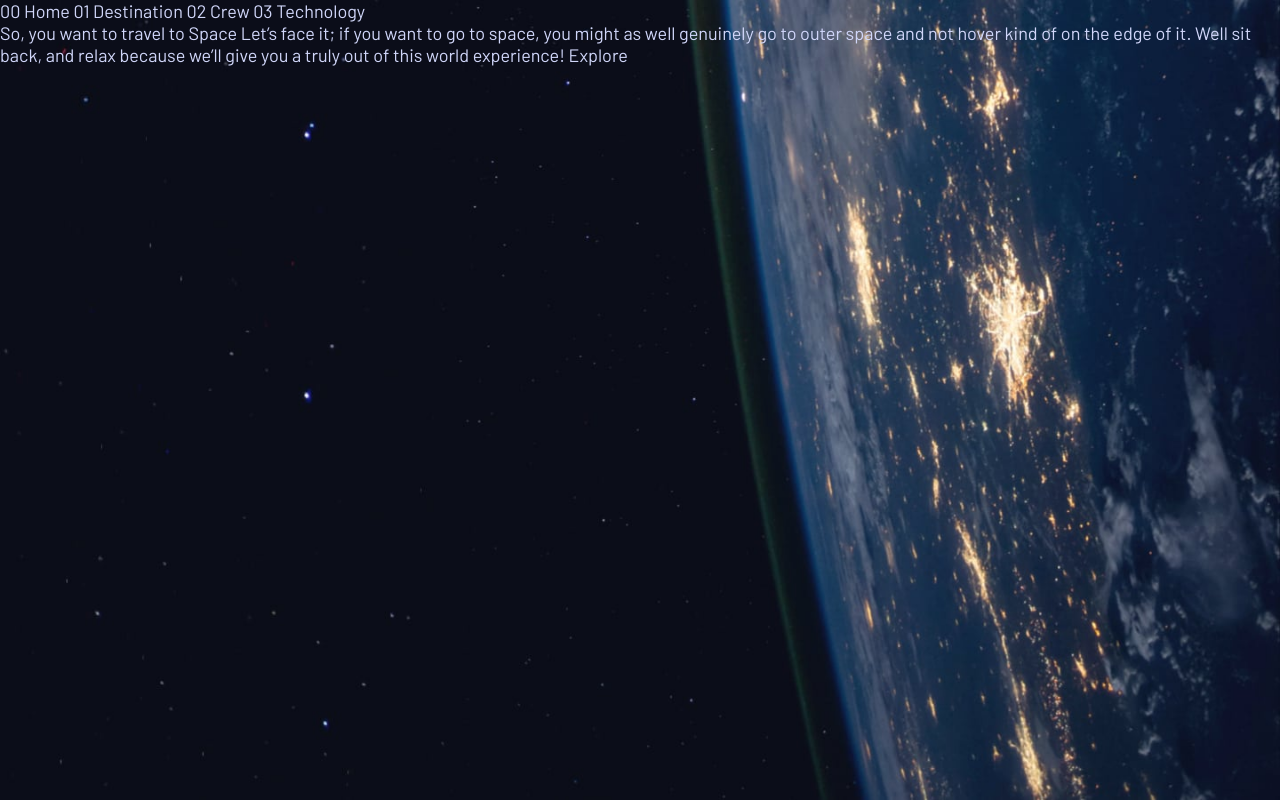
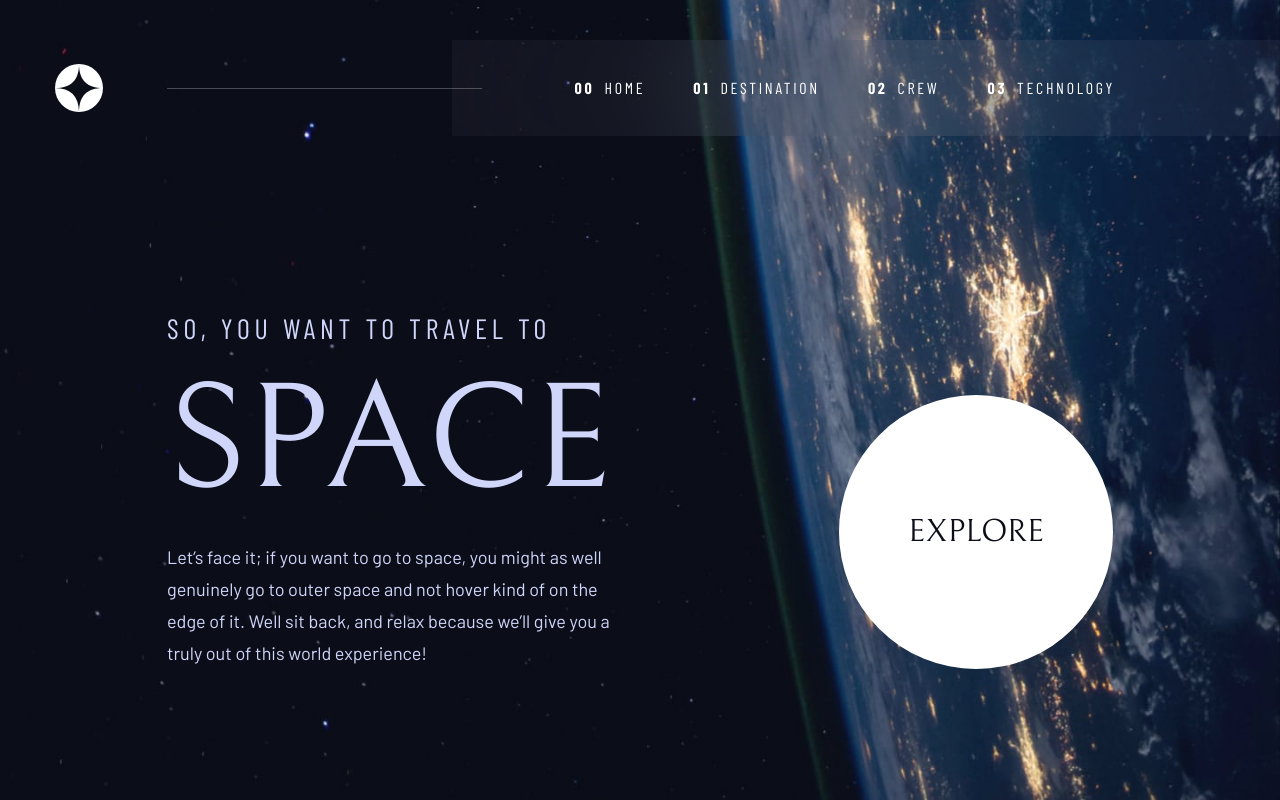
Before and after one commit to PerleMedia/fm-space-tourism, a plain HTML site: page index.html in a window 1280 px wide. Drawn offline with Linux system fonts and the light colour scheme.

Commit message:
frontpage v1 - desktop only, no js

```diff
--- a/index.html
+++ b/index.html
@@ -14,28 +14,46 @@
   <body>
     <div id="front-page" class="content">
       <!-- Header -->
-      <header>
-        <nav>
+      <header id="header" class="flex">
+        <img class="logo" src="images/logo.svg" alt="Space Tourism Logo"/>
+        <nav class="navigation flex" role="navigation" aria-label="Main menu">
+          <ul id="main-menu">
+            <li class="menu-item active">
+              <a class="menu-link" aria-label="Home"><span>00</span>Home</a>
+            </li>
+            <li class="menu-item active">
+              <a class="menu-link" aria-label="Destination"><span>01</span>Destination</a>
+            </li>
+            <li class="menu-item active">
+              <a class="menu-link" aria-label="Crew"><span>02</span>Crew</a>
+            </li>
+            <li class="menu-item active">
+              <a class="menu-link" aria-label="Technology"><span>03</span>Technology</a>
+            </li>
+          </ul>
+        </nav>
 
-        </nav>
-        00 Home
-        01 Destination
-        02 Crew
-        03 Technology
       </header>
 
       <!-- Main -->
       <main>
-
-
-        So, you want to travel to
-        Space
-        Let’s face it; if you want to go to space, you might as well genuinely go to
-        outer space and not hover kind of on the edge of it. Well sit back, and relax
-        because we’ll give you a truly out of this world experience!
-
-        Explore
-
+        <div class="row cols-2">
+          <div class="text-content">
+            <h5>So, you want to travel to</h5>
+            <h1>Space</h1>
+            <p>
+              Let’s face it; if you want to go to space, you might as well genuinely go to
+              outer space and not hover kind of on the edge of it. Well sit back, and relax
+              because we’ll give you a truly out of this world experience!
+            </p>
+          </div>
+          <div class="explore">
+            <div class="explore-button flex">
+              <h4>Explore</h4>
+            </div>
+            <div class="explore-hover"></div>
+          </div>
+        </div>
 
       </main>
 
--- /dev/null
+++ b/sass/_containers.scss
@@ -0,0 +1,45 @@
+.content{
+  box-sizing: border-box;
+  background-size:cover;
+  padding-top:40px;
+
+  .flex{
+    display:flex;
+    align-items: center;
+  }
+
+  main{
+    display:flex;
+    padding:0 167px 131px;
+    min-height: calc(100vh - 136px);
+    box-sizing: border-box;
+
+    .row{
+      display:flex;
+      width:100%;
+
+      &.cols-2 > *{
+        width:50%;
+      }
+      &.cols-3 > *{
+        width:33.33%;
+      }
+      &.cols-4 > *{
+        width:25%;
+      }
+    }
+  }
+
+  @media (max-width:$mddesktop){
+
+  }
+  @media (max-width:$smdesktop){
+
+  }
+  @media (max-width:$tablet){
+
+  }
+  @media (max-width:$mobile){
+
+  }
+}
--- a/sass/_typography.scss
+++ b/sass/_typography.scss
@@ -1,32 +1,38 @@
-h1,
-.heading-one{
+h1, h2, h3, h4{
   font-family: $bellefair;
+  text-transform: uppercase;
+  font-weight:400;
+  margin:.75rem 0;
+}
+
+h1{
   font-size: $text150;
 }
 
-h2,
-.heading-two{
-  font-family: $bellefair;
+h2{
   font-size: $text100;
 }
 
-h3,
-.heading-three{
-  font-family: $bellefair;
+h3{
   font-size: $text56;
 }
 
-h4,
-.heading-four{
-  font-family: $bellefair;
+h4{
   font-size: $text32;
 }
 
-h5,
-.heading-five{
+h5{
   font-family: $barlowcondensed;
   font-size: $text28;
   letter-spacing:4.75px;
+  text-transform: uppercase;
+  font-weight:400;
+  margin:.75rem 0;
+}
+
+p{
+  line-height:1.78;
+  margin:.75rem 0 0;
 }
 
 .subheading-one{
--- a/sass/pages/_front-page.scss
+++ /dev/null
@@ -1,16 +0,0 @@
-#front-page{
-  background-image:url('images/home/background-home-desktop.jpg');
-
-  @media (max-width:$mddesktop){
-
-  }
-  @media (max-width:$smdesktop){
-
-  }
-  @media (max-width:$tablet){
-
-  }
-  @media (max-width:$mobile){
-
-  }
-}
--- /dev/null
+++ b/sass/pages/_header.scss
@@ -0,0 +1,56 @@
+#header{
+  margin-left:auto;
+  width:calc(100% - 55px);
+
+  nav{
+    margin-left:auto;
+    height: 96px;
+    padding:0 141px 0 99px;
+    background-color:rgba(255,255,255,.04);
+    backdrop-filter:blur(81.55px);
+
+    &::before{
+      content:'';
+      position:absolute;
+      right:calc(100% - 30px);
+      width:calc((100vw - 137px) - 100%);
+      height: 1px;
+      background-color:rgba(255,255,255,.25);
+    }
+
+    ul#main-menu{
+      display:flex;
+      list-style-type: none;
+      padding:0;
+
+      li{
+        padding:0 24px;
+        font-family: $barlowcondensed;
+        font-size:$text16;
+        letter-spacing:2.7px;
+        text-transform: uppercase;
+        a{
+          color: $white;
+          span{
+            font-weight:600;
+            margin-right:10px;
+          }
+        }
+      }
+    }
+  }
+
+
+  @media (max-width:$mddesktop){
+
+  }
+  @media (max-width:$smdesktop){
+
+  }
+  @media (max-width:$tablet){
+
+  }
+  @media (max-width:$mobile){
+
+  }
+}
--- /dev/null
+++ b/sass/pages/_page-home.scss
@@ -0,0 +1,64 @@
+#front-page{
+  background-image:url('images/home/background-home-desktop.jpg');
+  background-position:center right;
+
+  main{
+    .row{
+      align-items: flex-end;
+
+      .text-content{
+        p{
+          width:28.125rem;
+        }
+      }
+
+      .explore{
+        display:flex;
+        justify-content: flex-end;
+        .explore-button{
+          justify-content: center;
+          background-color:$white;
+          color:$darkblue;
+          width:274px;
+          height:274px;
+          border-radius:100%;
+          cursor:pointer;
+          z-index:1;
+
+          &:hover ~ .explore-hover{
+            transform:scale(1.64);
+          }
+
+          h4{
+            margin:0;
+          }
+        }
+
+        .explore-hover{
+          position:absolute;
+          width:274px;
+          height:274px;
+          border-radius:100%;
+          transform:scale(1);
+          transition:.7s all ease-out;
+          background-color:rgba(255,255,255,.104);
+        }
+
+
+      }
+    }
+  }
+
+  @media (max-width:$mddesktop){
+
+  }
+  @media (max-width:$smdesktop){
+
+  }
+  @media (max-width:$tablet){
+
+  }
+  @media (max-width:$mobile){
+
+  }
+}
--- a/sass/style.scss
+++ b/sass/style.scss
@@ -2,17 +2,30 @@
 
 @font-face {
   font-family: "Bellefair Regular";
-  src: url('/fonts/Bellefair-Regular.ttf');
+  src: url('fonts/Bellefair-Regular.ttf');
+  font-weight: 400;
+  font-style: normal;
 }
 
 @font-face {
   font-family: "Barlow Regular";
   src: url('fonts/Barlow-Regular.ttf');
+  font-weight: 400;
+  font-style: normal;
 }
 
 @font-face {
   font-family: "Barlow Condensed Regular";
   src: url('fonts/BarlowCondensed-Regular.ttf');
+  font-weight: 400;
+  font-style: normal;
+}
+
+@font-face {
+  font-family: "Barlow Condensed Regular";
+  src: url('fonts/BarlowCondensed-Bold.ttf');
+  font-weight: 600;
+  font-style: normal;
 }
 
 /* Global */
@@ -20,18 +33,19 @@ body{
   margin:0;
   font-family:$barlow;
   font-size:$text18;
+  line-height: 1.15;
   background-color:$darkblue;
   color:$lightblue;
+}
 
-  .content{
-    min-height:100vh;
-    box-sizing: border-box;
-    background-size:cover;
-  }
-}
+/* Structure */
+@import "containers";
 
 /* Typography */
 @import "typography";
 
+/* Header */
+@import "pages/header";
+
 /* Front Page */
-@import "pages/front-page";
+@import "pages/page-home";
```
Also changed, not shown: fonts/BarlowCondensed-Bold.ttf (added), style.css, 2 other files.
